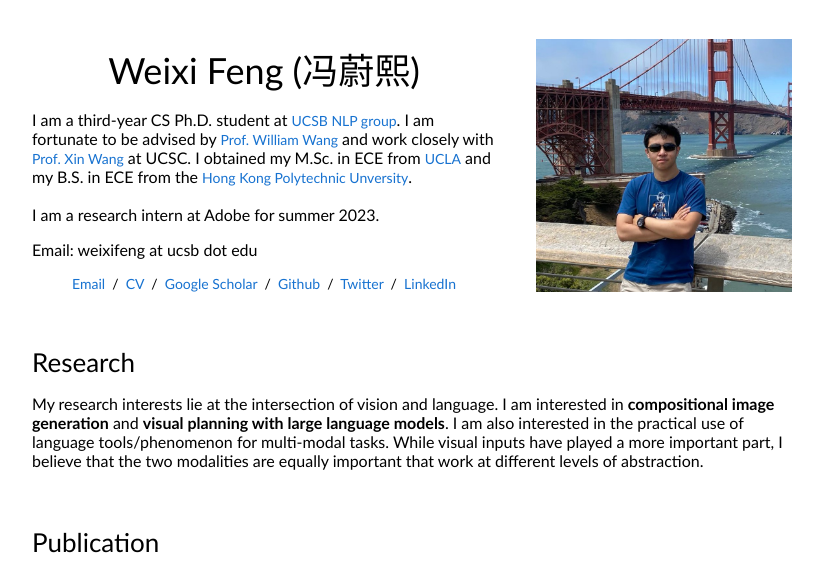
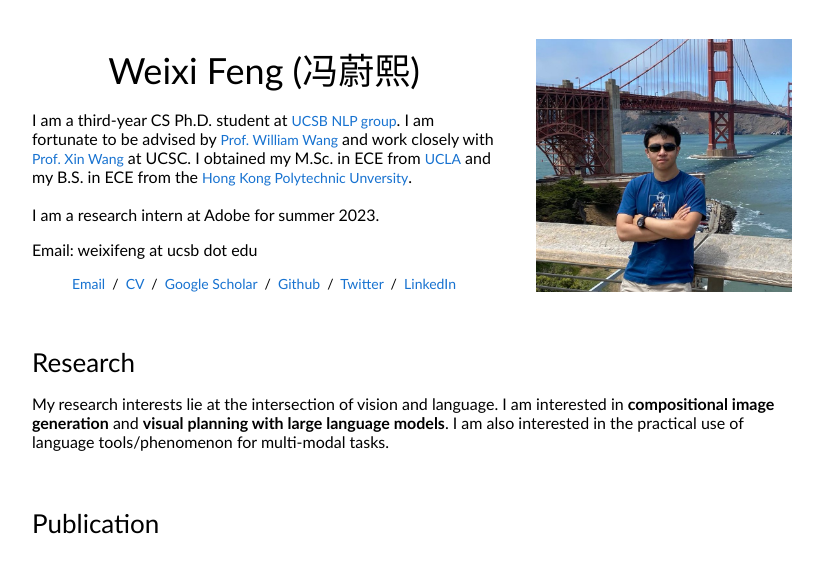
Before and after one commit to weixi-feng/weixi-feng.github.io, a plain HTML site: page index.html in a window 1280 px wide. Shown: the top 566 px of the page, without its empty margins (228-1053 px from the left). Drawn offline with Linux system fonts and the light colour scheme.

```diff
--- a/index.html
+++ b/index.html
@@ -53,7 +53,7 @@
             <p style="font-size: 16px;">
               My research interests lie at the intersection of vision and language. I am interested in <b>compositional image generation</b> and <b>visual planning with large language models</b>.
               I am also interested in the practical use of language tools/phenomenon for multi-modal tasks.
-              While visual inputs have played a more important part, I believe that the two modalities are equally important that work at different levels of abstraction.
+              <!-- While visual inputs have played a more important part, I believe that the two modalities are equally important that work at different levels of abstraction. -->
             </p>
           </td>
         </tr>
```
